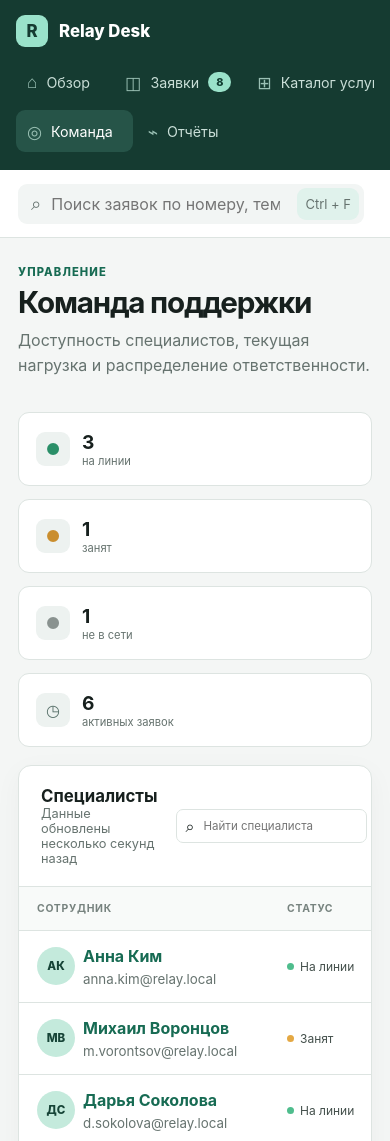
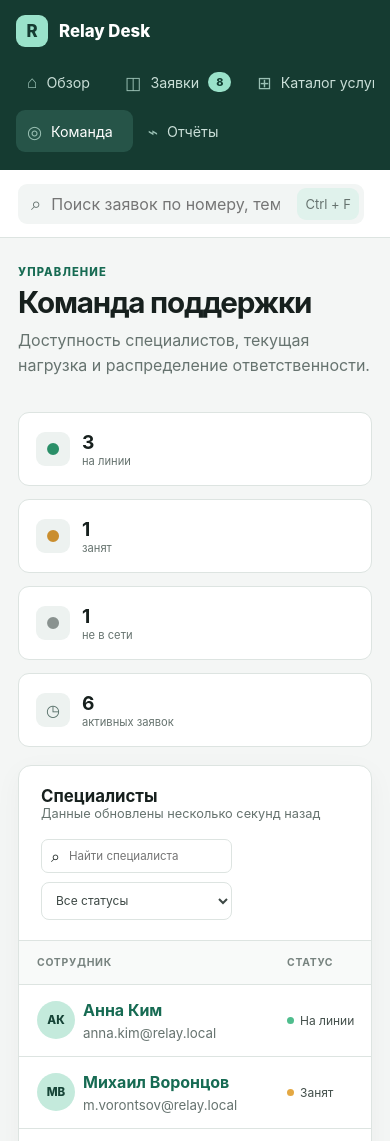
Before and after one commit to glvgvzh/relay-desk, a React (Vite) app: page /team in a window 390 px wide. Shown: the top 1141 px of the page. Built offline with nearby package versions, Linux system fonts and the light colour scheme.

Commit message:
feat: filter agents by availability

```diff
--- a/src/index.css
+++ b/src/index.css
@@ -809,7 +809,8 @@ tbody th small,
   gap: 9px;
 }
 .filters select,
-.filter-search {
+.filter-search,
+.team-page-filters select {
   min-height: 38px;
   border: 1px solid var(--line);
   border-radius: 8px;
@@ -817,9 +818,17 @@ tbody th small,
   background: #fff;
   font-size: 0.75rem;
 }
-.filters select {
+.filters select,
+.team-page-filters select {
   padding: 0 30px 0 10px;
   width: 100%;
+}
+.filters-wrap {
+  display: flex;
+  flex-shrink: 0;
+  gap: 9px;
+  align-items: center;
+  justify-content: center;
 }
 .filter-submit {
   min-height: 38px;
@@ -1776,6 +1785,14 @@ tbody th small,
   .filters select {
     width: 100%;
   }
+  .team-page-filters {
+    flex-direction: column;
+    align-items: start;
+  }
+  .filters-wrap {
+    flex-direction: column;
+    align-items: stretch;
+  }
   .page-actions {
     flex-wrap: wrap;
   }
--- a/src/pages/TeamPage.tsx
+++ b/src/pages/TeamPage.tsx
@@ -5,10 +5,12 @@ import { agentStatusLabels } from '../domain/labels'
 import { useAsyncData } from '../hooks/useAsyncData'
 import { useState } from 'react'
 import { Link, useNavigate } from 'react-router-dom'
+import type { Agent } from '../domain/types'
 
 export function TeamPage() {
   const navigate = useNavigate()
   const [query, setQuery] = useState('')
+  const [statusFilter, setStatusFilter] = useState<Agent['status'] | 'all'>('all')
   const result = useAsyncData((signal) => relayDeskApi.getTeam(signal), 'team')
   if (result.status === 'loading') return <LoadingState label="Загружаем команду" />
   if (result.status === 'error') return <ErrorState onRetry={result.retry} />
@@ -16,8 +18,9 @@ export function TeamPage() {
   const normalizedQuery = query.trim().toLocaleLowerCase('ru')
   const visibleAgents = result.data.agents.filter(
     (agent) =>
-      !normalizedQuery ||
-      `${agent.name} ${agent.email} ${agent.role}`.toLocaleLowerCase('ru').includes(normalizedQuery),
+      (!normalizedQuery ||
+        `${agent.name} ${agent.email} ${agent.role}`.toLocaleLowerCase('ru').includes(normalizedQuery)) &&
+      (agent.status === statusFilter || statusFilter === 'all'),
   )
   const onlineCount = result.data.agents.filter((agent) => agent.status === 'online').length
   const busyCount = result.data.agents.filter((agent) => agent.status === 'busy').length
@@ -62,11 +65,12 @@ export function TeamPage() {
         </article>
       </div>
       <section className="panel team-table-panel" aria-labelledby="specialists-heading">
-        <div className="panel-header">
+        <div className="panel-header team-page-filters">
           <div>
             <h2 id="specialists-heading">Специалисты</h2>
             <p>Данные обновлены несколько секунд назад</p>
           </div>
+          <div className="filters-wrap">
             <label className="compact-search">
               <span aria-hidden="true">⌕</span>
               <span className="sr-only">Поиск специалиста</span>
@@ -77,11 +81,29 @@ export function TeamPage() {
                 placeholder="Найти специалиста"
               />
             </label>
+            <label htmlFor="status-filter">
+              <span className="sr-only">Доступность</span>
+              <select
+                id="status-filter"
+                value={statusFilter}
+                onChange={(e) => setStatusFilter(e.target.value as Agent['status'] | 'all')}
+              >
+                <option value="all">Все статусы</option>
+                {Object.entries(agentStatusLabels).map(([status, label]) => {
+                  return (
+                    <option value={status} key={status}>
+                      {label}
+                    </option>
+                  )
+                })}
+              </select>
+            </label>
+          </div>
         </div>
         <div className="table-wrap">
           {visibleAgents.length === 0 && (
             <p className="panel inline-empty" role="status">
-              Специалисты не найдены. Измените поисковый запрос
+              Специалисты не найдены. Измените поисковый запрос или сбросьте фильтр
             </p>
           )}
           {visibleAgents.length !== 0 && (
```
Also changed, not shown: 1 other file (tests, documents, lock files or other folders). Lines whose indentation alone changed are shown as unchanged.
